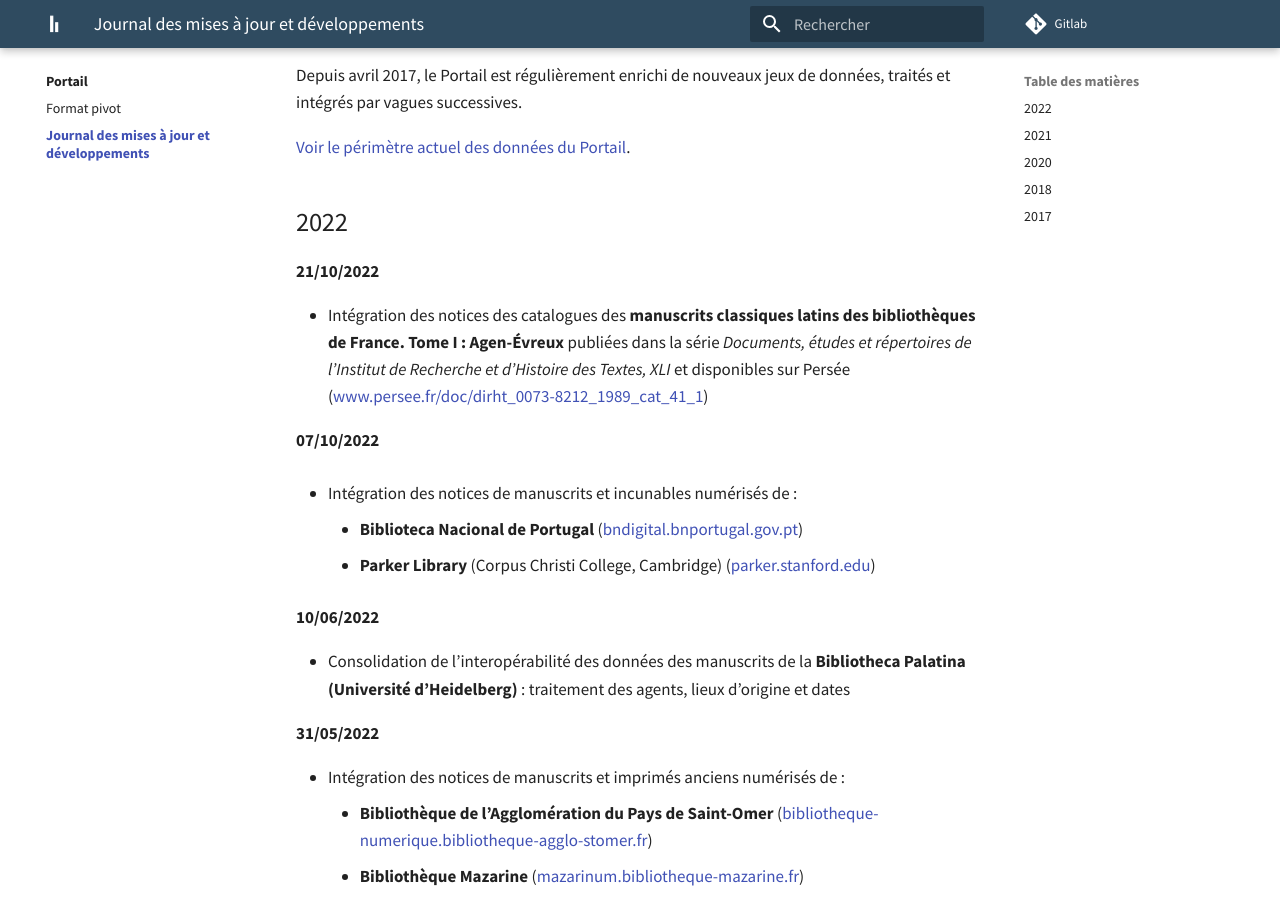
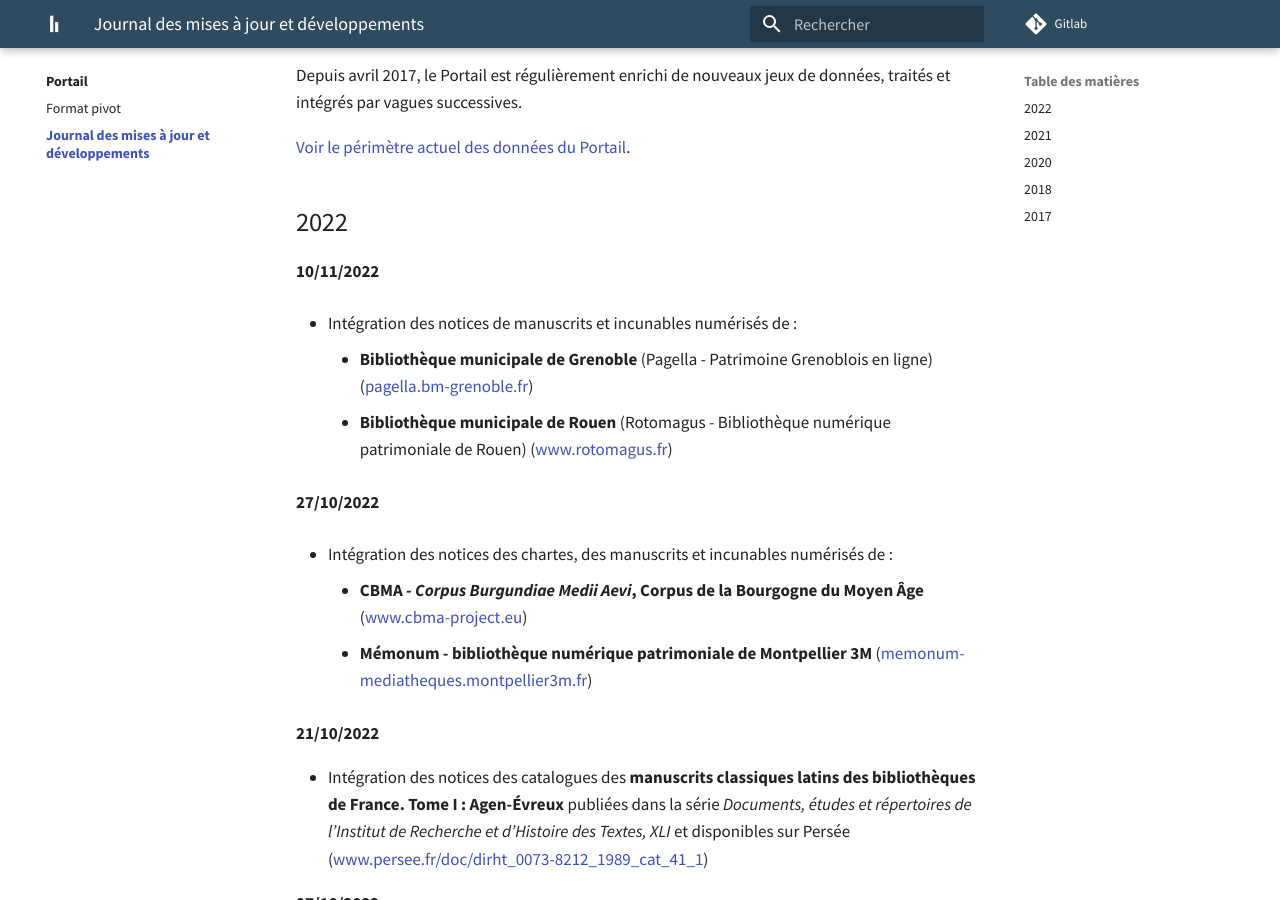
Before and after one commit to biblissima/doc.biblissima, an MkDocs documentation site: the page built from docs/portail/changelog.md, in a window 1280 px wide and 900 px high, scrolled down 286 px. Built offline with MkDocs 1.6.1 and Material for MkDocs 9.7.7, drawn with Linux system fonts in a browser that asks for light colours.

Commit message:
Update changelog and fix some typos

```diff
--- a/docs/portail/changelog.md
+++ b/docs/portail/changelog.md
@@ -7,6 +7,22 @@ Depuis avril 2017, le Portail est régulièrement enrichi de nouveaux jeux de do
 [Voir le périmètre actuel des données du Portail](index.md#perimetre-de-donnees).
 
 ## 2022
+
+**10/11/2022**
+
+- Intégration des notices de manuscrits et incunables numérisés de :
+
+    - **Bibliothèque municipale de Grenoble** (Pagella - Patrimoine Grenoblois en ligne) ([pagella.bm-grenoble.fr](https://pagella.bm-grenoble.fr))
+    - **Bibliothèque municipale de Rouen** (Rotomagus - Bibliothèque numérique patrimoniale de Rouen) ([www.rotomagus.fr](https://www.rotomagus.fr))
+
+
+**27/10/2022**
+
+- Intégration des notices des chartes, des manuscrits et incunables numérisés de :
+
+    - **CBMA - _Corpus Burgundiae Medii Aevi_, Corpus de la Bourgogne du Moyen Âge** ([www.cbma-project.eu](http://www.cbma-project.eu))
+    - **Mémonum - bibliothèque numérique patrimoniale de Montpellier 3M** ([memonum-mediatheques.montpellier3m.fr](https://memonum-mediatheques.montpellier3m.fr))
+
 
 **21/10/2022**
 
```
Also changed, not shown: docs/portail/index.md (+7 -3 lines), docs/vademecum-biblissima.md (+2 -2 lines).
